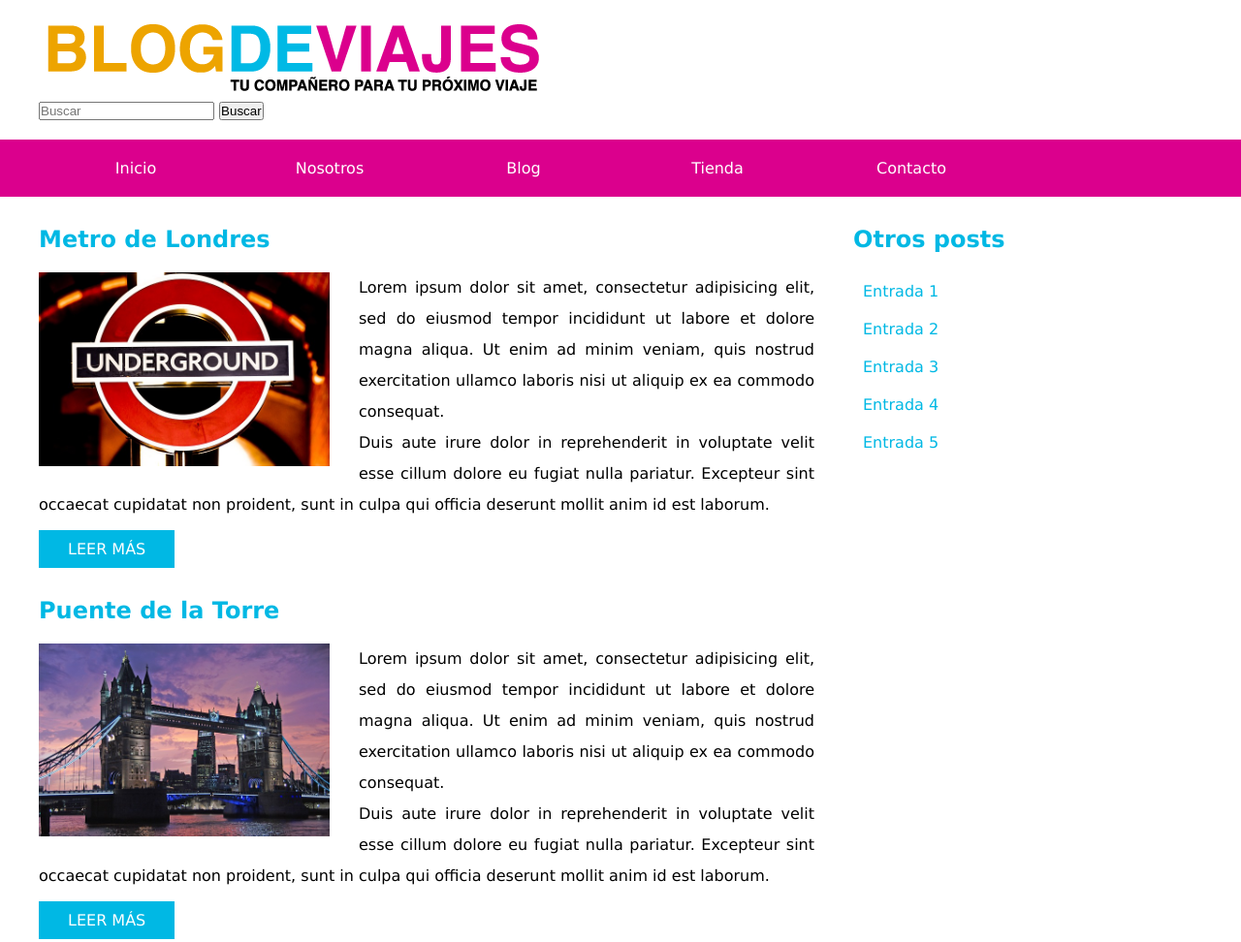
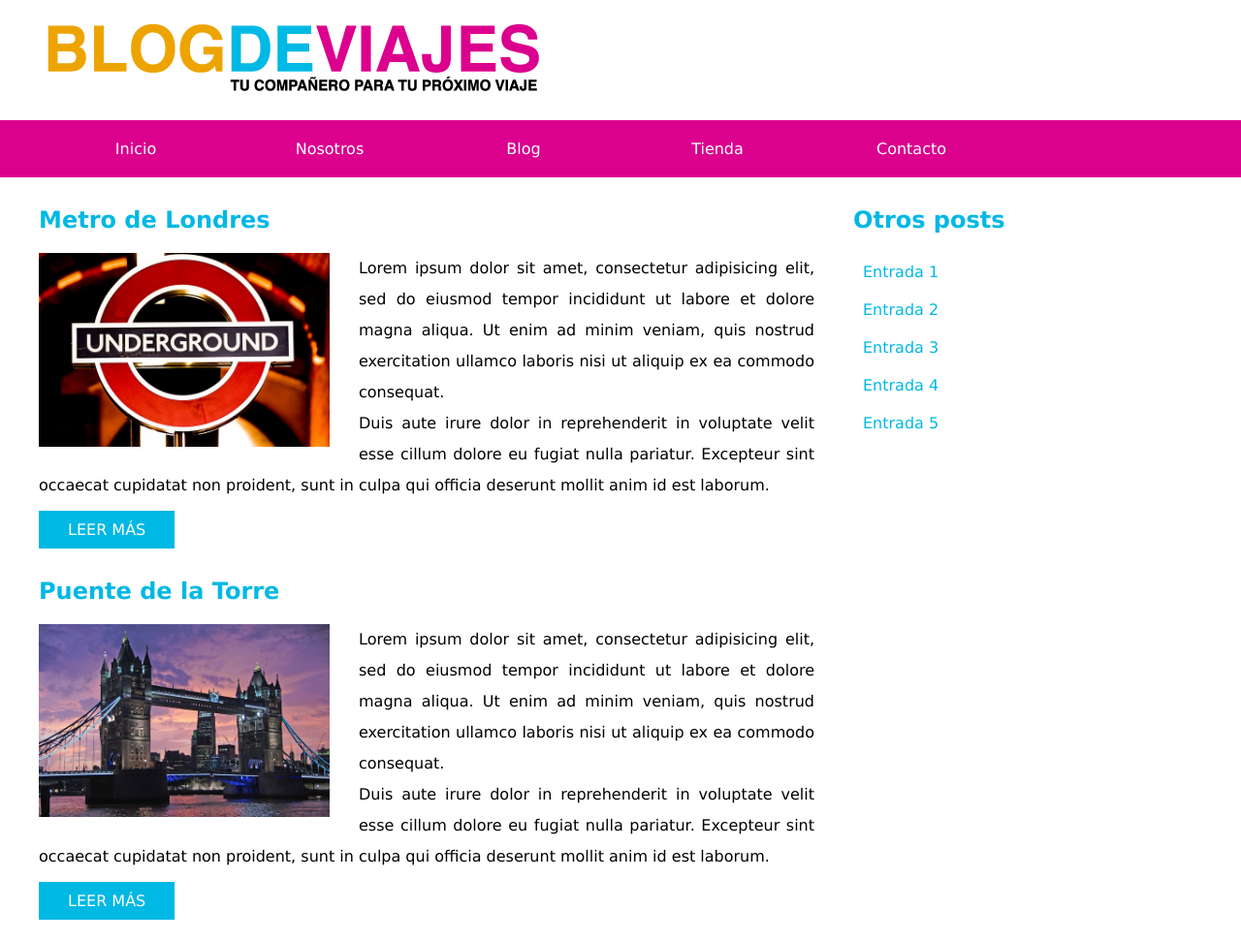
Before and after one commit to Allan018/Proyectos_Compartidos, a plain HTML site: page index.html in a window 1280 px wide. Shown: the top 972 px of the page at 97% size. Drawn offline with Linux system fonts and the light colour scheme.

Commit message:
Aca hice unos cuantos cambios en el html

```diff
--- a/index.html
+++ b/index.html
@@ -13,14 +13,6 @@
                 <img src="img/logo.png">
             </div> <!--.logo-->
 
-            <div class="buscador">
-              <form class="formulario" action="index.html" method="post">
-                    <label for="buscador">
-                        <input type="search" id="buscador" name="buscador" placeholder="Buscar">
-                    </label>
-                    <input type="submit" id="buscar" class="buscador" value="Buscar">
-              </form>
-            </div>
         </div> <!--.contenedor-->
     </header>
     <div id="navegacion" class="navegacion">
```
